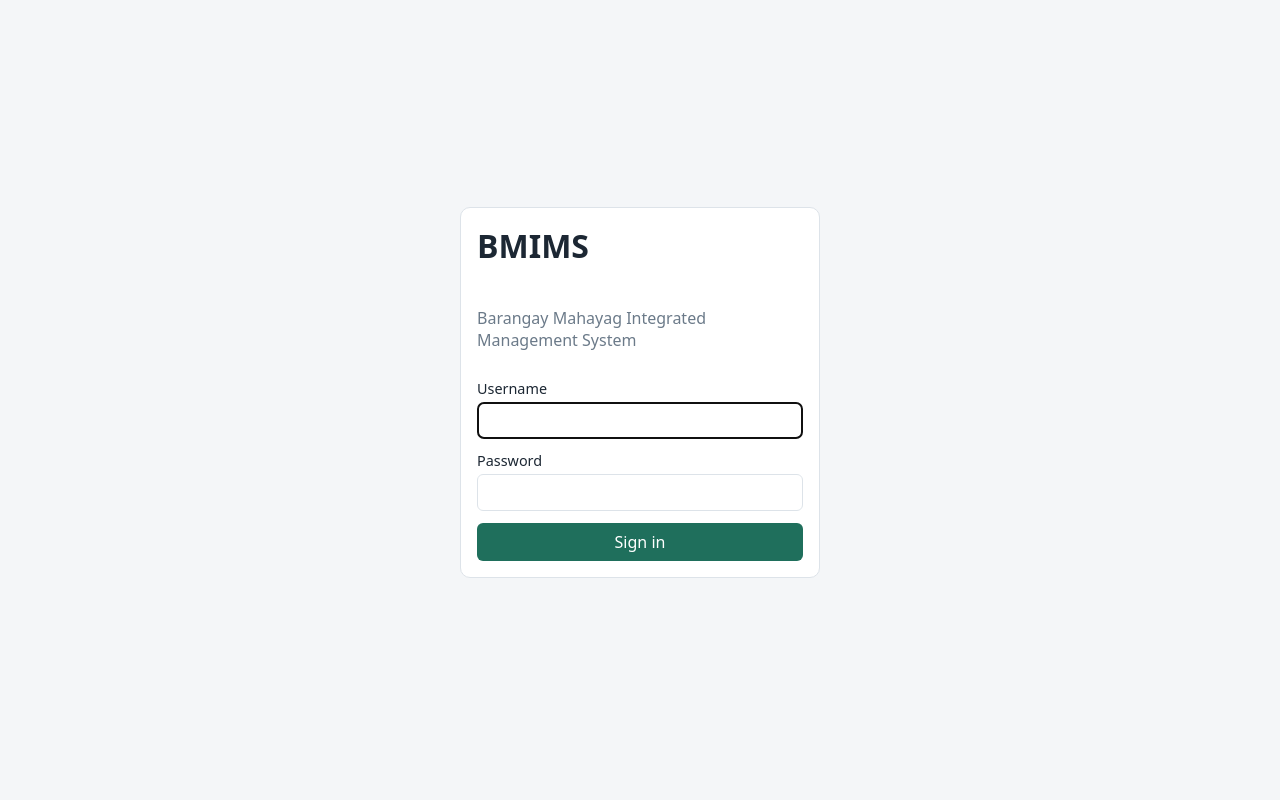
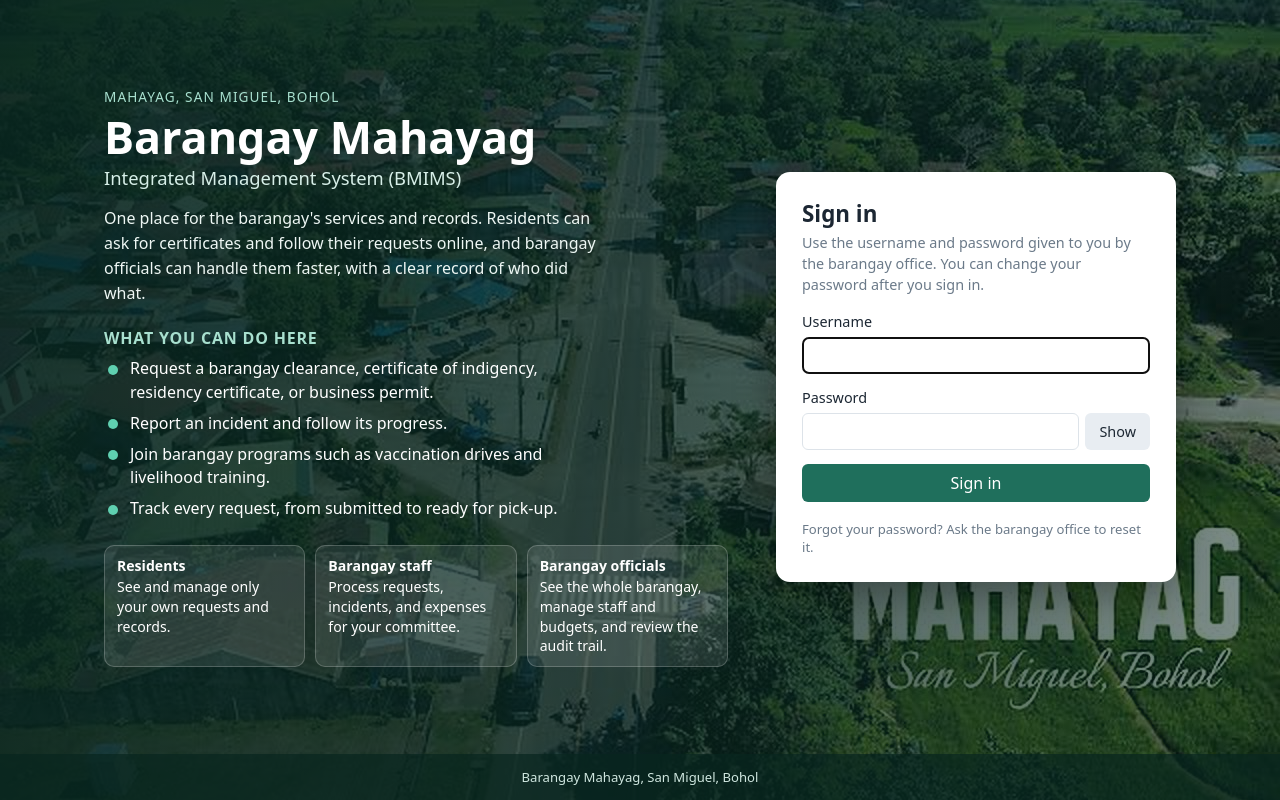
Before and after one commit to jamesautintecosison-prog/bmims-backend, a React (Vite) app in the folder client/: page /login in a window 1280 px wide. Built offline with nearby package versions, Linux system fonts and the light colour scheme; no server answers.

Commit message:
feat: redesign the sign-in page with a Mahayag photo and an explanation of the system

```diff
--- a/client/src/pages/LoginPage.tsx
+++ b/client/src/pages/LoginPage.tsx
@@ -2,12 +2,14 @@ import { useState, type FormEvent } from "react";
 import { Navigate, useNavigate } from "react-router-dom";
 import { errorMessage } from "../api/client";
 import { useAuth } from "../auth/AuthContext";
+import "./login.css";
 
 export function LoginPage() {
   const { user, login } = useAuth();
   const navigate = useNavigate();
   const [username, setUsername] = useState("");
   const [password, setPassword] = useState("");
+  const [showPassword, setShowPassword] = useState(false);
   const [error, setError] = useState<string | null>(null);
   const [busy, setBusy] = useState(false);
 
@@ -28,28 +30,86 @@ export function LoginPage() {
   }
 
   return (
-    <div className="login-wrap">
-      <form className="card login" onSubmit={submit}>
-        <h1>BMIMS</h1>
-        <p className="muted">Barangay Mahayag Integrated Management System</p>
+    <div className="lp">
+      <div className="lp-overlay" />
+
+      <div className="lp-inner">
+        <section className="lp-info">
+          <p className="lp-kicker">Mahayag, San Miguel, Bohol</p>
+          <h1>Barangay Mahayag</h1>
+          <p className="lp-sub">Integrated Management System (BMIMS)</p>
+          <p className="lp-lead">
+            One place for the barangay's services and records. Residents can ask for certificates and follow
+            their requests online, and barangay officials can handle them faster, with a clear record of who did
+            what.
+          </p>
+
+          <h2>What you can do here</h2>
+          <ul className="lp-list">
+            <li>Request a barangay clearance, certificate of indigency, residency certificate, or business permit.</li>
+            <li>Report an incident and follow its progress.</li>
+            <li>Join barangay programs such as vaccination drives and livelihood training.</li>
+            <li>Track every request, from submitted to ready for pick-up.</li>
+          </ul>
+
+          <div className="lp-roles">
+            <div className="lp-role">
+              <strong>Residents</strong>
+              See and manage only your own requests and records.
+            </div>
+            <div className="lp-role">
+              <strong>Barangay staff</strong>
+              Process requests, incidents, and expenses for your committee.
+            </div>
+            <div className="lp-role">
+              <strong>Barangay officials</strong>
+              See the whole barangay, manage staff and budgets, and review the audit trail.
+            </div>
+          </div>
+        </section>
+
+        <section className="lp-card">
+          <h2>Sign in</h2>
+          <p className="lp-hint">
+            Use the username and password given to you by the barangay office. You can change your password after
+            you sign in.
+          </p>
+          <form onSubmit={submit}>
             <label>
               Username
-          <input value={username} onChange={(e) => setUsername(e.target.value)} autoFocus required />
+              <input
+                value={username}
+                onChange={(e) => setUsername(e.target.value)}
+                autoComplete="username"
+                autoFocus
+                required
+              />
             </label>
             <label>
               Password
+              <span className="lp-pass">
                 <input
-            type="password"
+                  type={showPassword ? "text" : "password"}
                   value={password}
                   onChange={(e) => setPassword(e.target.value)}
+                  autoComplete="current-password"
                   required
                 />
+                <button type="button" onClick={() => setShowPassword((s) => !s)}>
+                  {showPassword ? "Hide" : "Show"}
+                </button>
+              </span>
             </label>
             {error && <p className="error">{error}</p>}
             <button type="submit" disabled={busy}>
               {busy ? "Signing in..." : "Sign in"}
             </button>
+            <p className="lp-forgot">Forgot your password? Ask the barangay office to reset it.</p>
           </form>
+        </section>
+      </div>
+
+      <footer className="lp-footer">Barangay Mahayag, San Miguel, Bohol</footer>
     </div>
   );
 }
--- /dev/null
+++ b/client/src/pages/login.css
@@ -0,0 +1,96 @@
+/* Sign-in page: photo of Mahayag behind a short explanation and the login card */
+
+.lp {
+  position: relative;
+  min-height: 100vh;
+  display: flex;
+  flex-direction: column;
+  color: #fff;
+  background: #0f2e27 url("../assets/mahayag.jpg") center / cover no-repeat;
+}
+.lp-overlay {
+  position: absolute;
+  inset: 0;
+  background: linear-gradient(100deg, rgba(8, 38, 31, 0.93) 0%, rgba(8, 38, 31, 0.8) 45%, rgba(8, 38, 31, 0.5) 100%);
+}
+.lp-inner {
+  position: relative;
+  flex: 1;
+  display: grid;
+  grid-template-columns: minmax(0, 1.15fr) minmax(320px, 400px);
+  gap: 48px;
+  align-items: center;
+  width: 100%;
+  max-width: 1120px;
+  margin: 0 auto;
+  padding: 48px 24px;
+}
+
+.lp-kicker {
+  margin: 0 0 6px;
+  letter-spacing: 0.08em;
+  text-transform: uppercase;
+  font-size: 0.85rem;
+  color: #a8e0cf;
+}
+.lp-info h1 { margin: 0; font-size: 2.8rem; line-height: 1.1; color: #fff; }
+.lp-sub { margin: 4px 0 16px; font-size: 1.15rem; color: #d7efe8; }
+.lp-lead { margin: 0 0 22px; max-width: 54ch; line-height: 1.55; color: #eef7f4; }
+.lp-info h2 { margin: 0 0 8px; font-size: 1rem; color: #a8e0cf; text-transform: uppercase; letter-spacing: 0.05em; }
+
+.lp-list { list-style: none; margin: 0 0 24px; padding: 0; display: grid; gap: 8px; max-width: 54ch; }
+.lp-list li { padding-left: 26px; position: relative; line-height: 1.45; }
+.lp-list li::before {
+  content: "";
+  position: absolute;
+  left: 4px;
+  top: 0.45em;
+  width: 10px;
+  height: 10px;
+  border-radius: 50%;
+  background: #5fd0b0;
+}
+
+.lp-roles { display: grid; grid-template-columns: repeat(auto-fit, minmax(170px, 1fr)); gap: 10px; max-width: 640px; }
+.lp-role {
+  background: rgba(255, 255, 255, 0.1);
+  border: 1px solid rgba(255, 255, 255, 0.2);
+  border-radius: 10px;
+  padding: 10px 12px;
+  font-size: 0.88rem;
+  line-height: 1.4;
+}
+.lp-role strong { display: block; margin-bottom: 2px; color: #fff; }
+
+.lp-card {
+  background: #fff;
+  color: var(--text);
+  border-radius: 14px;
+  padding: 26px;
+  box-shadow: 0 12px 40px rgba(0, 0, 0, 0.35);
+}
+.lp-card h2 { margin: 0 0 4px; font-size: 1.4rem; }
+.lp-card .lp-hint { margin: 0 0 16px; color: var(--muted); font-size: 0.9rem; line-height: 1.45; }
+.lp-card form { display: flex; flex-direction: column; gap: 14px; }
+.lp-card label { display: flex; flex-direction: column; gap: 6px; font-size: 0.9rem; }
+.lp-pass { display: flex; gap: 6px; }
+.lp-pass input { flex: 1; min-width: 0; }
+.lp-pass button { background: #e8edf2; color: var(--text); }
+.lp-pass button:hover { background: #d9e1e9; }
+.lp-card .lp-forgot { margin: 4px 0 0; color: var(--muted); font-size: 0.82rem; }
+
+.lp-footer {
+  position: relative;
+  padding: 14px 24px;
+  text-align: center;
+  font-size: 0.82rem;
+  color: #cfe6df;
+  background: rgba(8, 38, 31, 0.7);
+}
+
+@media (max-width: 860px) {
+  .lp-inner { grid-template-columns: 1fr; gap: 28px; padding: 24px 16px; }
+  .lp-card { order: -1; }
+  .lp-info h1 { font-size: 2.1rem; }
+  .lp-overlay { background: rgba(8, 38, 31, 0.82); }
+}
```
Also changed, not shown: client/src/assets/mahayag.jpg (added). Lines whose indentation alone changed are shown as unchanged.
